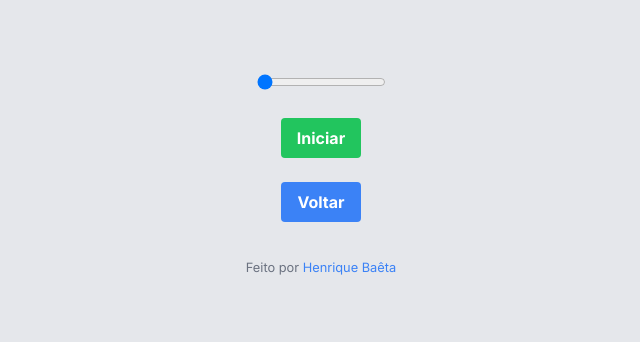
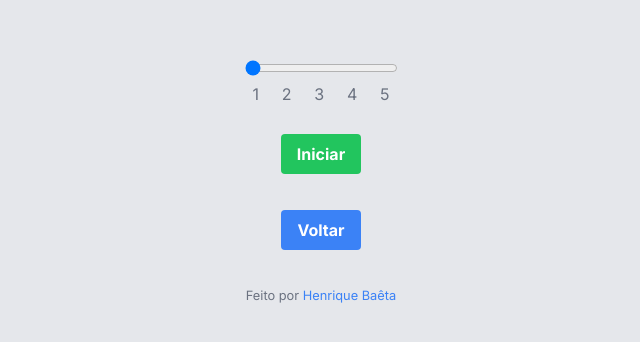
Before and after one commit to HenriqueBaetaLeite/random-arrow, a Next.js app: page /randomArrow in a window 1280 px wide. Shown: the part 222-564 px from the top of the page, without its empty margins (319-959 px from the left). Built offline with nearby package versions, Linux system fonts and the light colour scheme.

Commit message:
refactor: change slider to appear numbers

```diff
--- a/src/app/components/GreenButton.js
+++ b/src/app/components/GreenButton.js
@@ -1,7 +1,7 @@
 const GreenButton = ({ text, onClicker }) => {
   return (
     <button
-      className="bg-green-500 hover:bg-green-700 text-white font-bold py-2 px-4 rounded m-3 transition"
+      className="bg-green-500 hover:bg-green-700 text-white font-bold py-2 px-4 rounded m-6 transition"
       onClick={() => onClicker()}
     >
       {text}
--- a/src/app/components/SlideSpeed.js
+++ b/src/app/components/SlideSpeed.js
@@ -1,14 +1,32 @@
-const SlideSpeed = ({ speed, setSpeed }) => (
+const SlideSpeed = ({ speed, setSpeed }) => {
+  const marks = [1, 2, 3, 4, 5];
+
+  return (
     <div className="m-4 flex flex-col justify-center items-center">
-    {/* <label className="m-1 text-black font-semibold">Velocidade:</label> */}
+      {/* <label htmlFor="speedRange" className="mb-2 text-black">
+        Velocidade do Slider: {speed / 1000} segundo(s)
+      </label> */}
+      <div className="relative w-full m-3">
         <input
+          id="speedRange"
+          className="w-full"
           type="range"
           min={1000}
           max={5000}
+          step={1000}
           value={speed}
           onChange={(e) => setSpeed(Number(e.target.value))}
         />
+        <div className="flex justify-between w-full absolute top-4">
+          {marks.map((mark) => (
+            <span key={mark} className="text-gray-500 text-l m-2">
+              {mark}
+            </span>
+          ))}
+        </div>
+      </div>
     </div>
   );
+};
 
 export default SlideSpeed;
```
Lines whose indentation alone changed are shown as unchanged.
